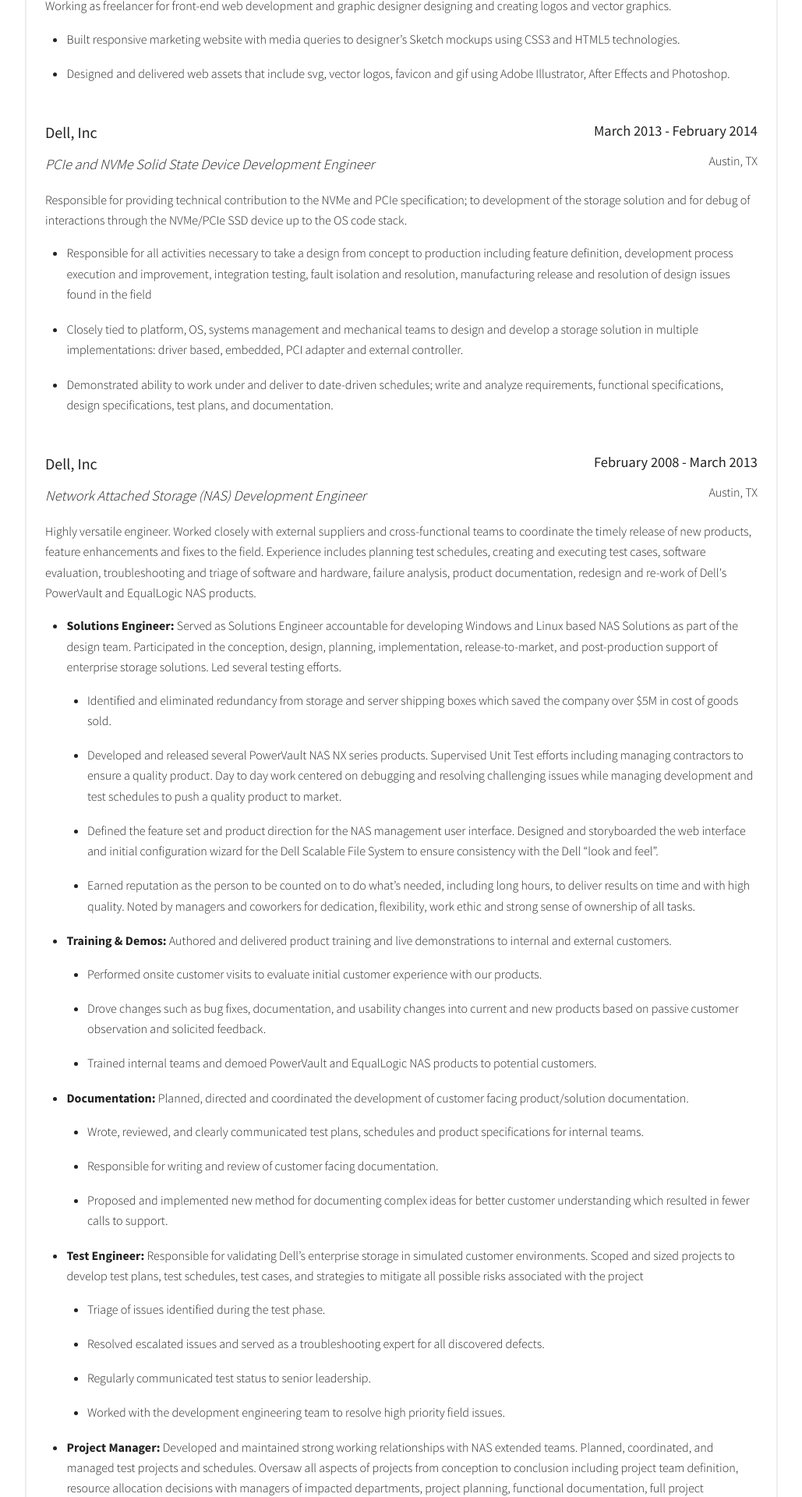
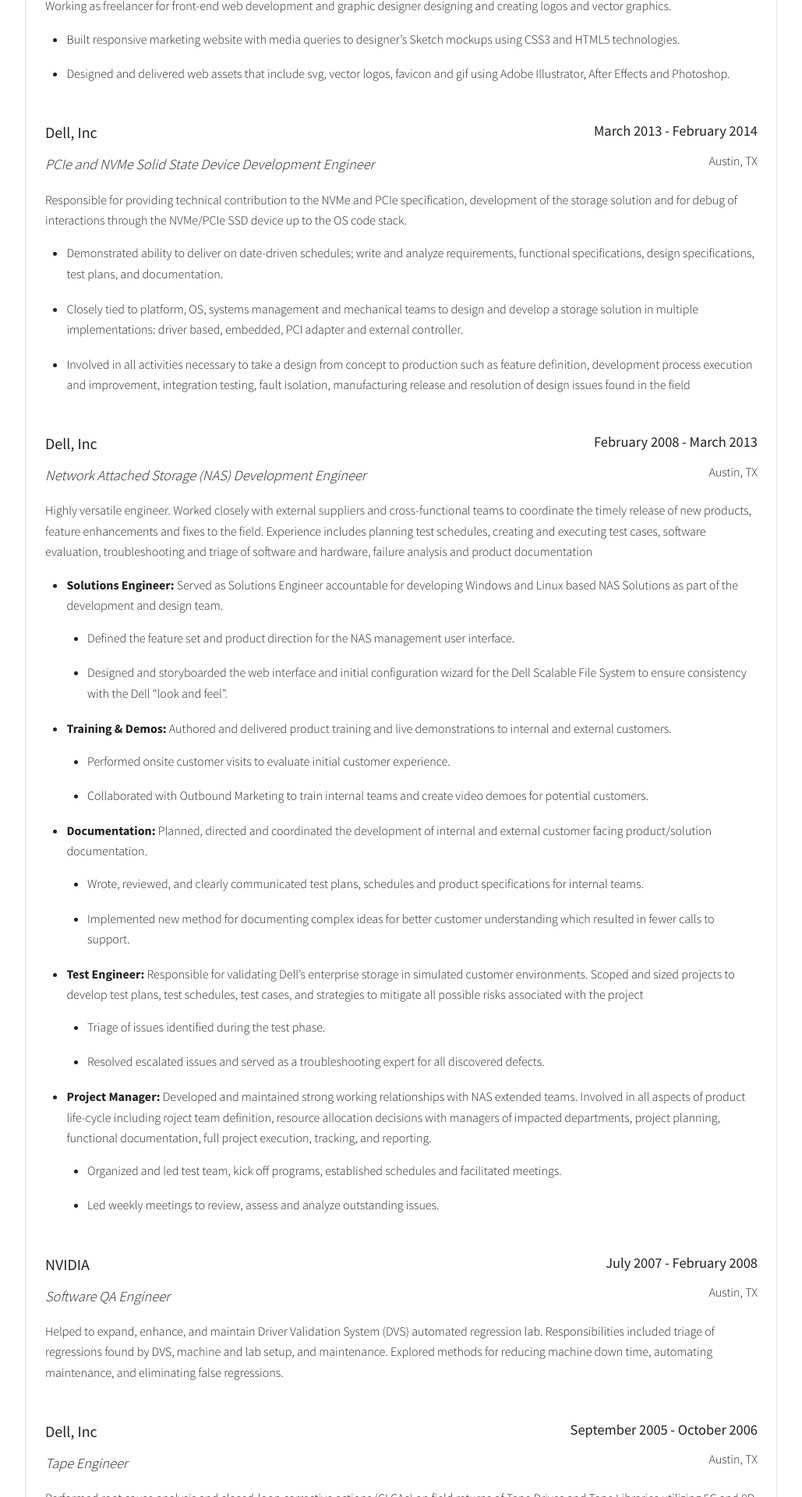
Before and after one commit to vlhernandez/vlhernandez, a Jekyll site: the page built from resume.html, in a window 1280 px wide. Shown: the part 1737-3657 px from the top of the page at 78% size, without its empty margins (125-1154 px from the left). Built offline with Jekyll 4.4.1, drawn with Linux system fonts in a browser that asks for light colours; some web fonts are replaced; some of the changed text lies outside the part shown.

Commit message:
resume updated

```diff
--- a/css/my_main.css
+++ b/css/my_main.css
@@ -402,9 +402,9 @@
     font-size: 1.15em;
   }
 
-
   .company,
-  .education h5 {
+  .education h5,
+  .service h5{
     margin: 0 0 .25em 0;
     font-weight: 400;
   }
@@ -415,12 +415,12 @@
     font-size: 1.15em;
   }
 
-  .education p {
-    margin: 0;
+  .emphasis {
+    font-weight: 400;
   }
 
-  .emphasis {
-    font-weight: 400;
+  .education-item {
+    margin-bottom: 5%;
   }
 
   .edu-excerpt {
--- a/resume.html
+++ b/resume.html
@@ -121,14 +121,14 @@
             </div>
         </div> <!-- job-header -->
         <div class="job-excerpt">
-          <p>Responsible for providing technical contribution to the NVMe and PCIe specification; to development of the storage solution and for debug of interactions through the NVMe/PCIe SSD device up to the OS code stack.
+          <p>Responsible for providing technical contribution to the NVMe and PCIe specification, development of the storage solution and for debug of interactions through the NVMe/PCIe SSD device up to the OS code stack.
           </p>
         </div>
         <div class="job-description">
           <ul>
-            <li>Responsible for all activities necessary to take a design from concept to production including feature definition, development process execution and improvement, integration testing, fault isolation and resolution, manufacturing release and resolution of design issues found in the field</li>
+            <li>Demonstrated ability to deliver on date-driven schedules; write and analyze requirements, functional specifications, design specifications, test plans, and documentation.</li>
             <li>Closely tied to platform, OS, systems management and mechanical teams to design and develop a storage solution in multiple implementations: driver based, embedded, PCI adapter and external controller.</li>
-            <li>Demonstrated ability to work under and deliver to date-driven schedules; write and analyze requirements, functional specifications, design specifications, test plans, and documentation.</li>
+            <li>Involved in all activities necessary to take a design from concept to production such as feature definition, development process execution and improvement, integration testing, fault isolation, manufacturing release and resolution of design issues found in the field</li>
           </ul>
         </div>
     </div>
@@ -145,32 +145,28 @@
             </div>
         </div> <!-- job-header -->
         <div class="job-excerpt">
-          <p>Highly versatile engineer. Worked closely with external suppliers and cross-functional teams to coordinate the timely release of new products, feature enhancements and fixes to the field. Experience includes planning test schedules, creating and executing test cases, software evaluation, troubleshooting and triage of software and hardware, failure analysis, product documentation, redesign and re-work of Dell's PowerVault and EqualLogic NAS products.</p>
+          <p>Highly versatile engineer. Worked closely with external suppliers and cross-functional teams to coordinate the timely release of new products, feature enhancements and fixes to the field. Experience includes planning test schedules, creating and executing test cases, software evaluation, troubleshooting and triage of software and hardware, failure analysis and product documentation</p>
         </div>
         <div class="job-description">
           <ul>
-            <li><b>Solutions Engineer:</b> Served as Solutions Engineer accountable for developing Windows and Linux based NAS Solutions as part of the design team. Participated in the conception, design, planning, implementation, release-to-market, and post-production support of enterprise storage solutions. Led several testing efforts.
+            <li><b>Solutions Engineer:</b> Served as Solutions Engineer accountable for developing Windows and Linux based NAS Solutions as part of the development and design team.
               <ul>
-                <li>Identified and eliminated redundancy from storage and server shipping boxes which saved the company over $5M in cost of goods sold.</li>
-                <li>Developed and released several PowerVault NAS NX series products. Supervised Unit Test efforts including managing contractors to ensure a quality product. Day to day work centered on debugging and resolving challenging issues while managing development and test schedules to push a quality product to market.</li>
-                <li>Defined the feature set and product direction for the NAS management user interface. Designed and storyboarded the web interface and initial configuration wizard for the Dell Scalable File System to ensure consistency with the Dell “look and feel”.</li>
-                <li>Earned reputation as the person to be counted on to do what’s needed, including long hours, to deliver results on time and with high quality. Noted by managers and coworkers for dedication, flexibility, work ethic and strong sense of ownership of all tasks.</li>
+                <li>Defined the feature set and product direction for the NAS management user interface.</li>
+                <li>Designed and storyboarded the web interface and initial configuration wizard for the Dell Scalable File System to ensure consistency with the Dell “look and feel”.</li>
               </ul>
             </li>
 
-            <li><b>Training & Demos:</b> Authored and delivered product training and live demonstrations to internal and external customers.
+            <li><b>Training &amp; Demos:</b> Authored and delivered product training and live demonstrations to internal and external customers.
               <ul>
-                <li>Performed onsite customer visits to evaluate initial customer experience with our products.</li>
-                <li>Drove changes such as bug fixes, documentation, and usability changes into current and new products based on passive customer observation and solicited feedback.</li>
-                <li>Trained internal teams and demoed PowerVault and EqualLogic NAS products to potential customers.</li>
+                <li>Performed onsite customer visits to evaluate initial customer experience.</li>
+                <li>Collaborated with Outbound Marketing to train internal teams and create video demoes for potential customers.</li>
               </ul>
             </li>
 
-            <li><b>Documentation:</b> Planned, directed and coordinated the development of customer facing product/solution documentation.
+            <li><b>Documentation:</b> Planned, directed and coordinated the development of internal and external customer facing product/solution documentation.
               <ul>
                 <li>Wrote, reviewed, and clearly communicated test plans, schedules and product specifications for internal teams.</li>
-                <li>Responsible for writing and review of customer facing documentation.</li>
-                <li>Proposed and implemented new method for documenting complex ideas for better customer understanding which resulted in fewer calls to support.</li>
+                <li>Implemented new method for documenting complex ideas for better customer understanding which resulted in fewer calls to support.</li>
               </ul>
             </li>
 
@@ -178,16 +174,13 @@
               <ul>
                 <li>Triage of issues identified during the test phase.</li>
                 <li>Resolved escalated issues and served as a troubleshooting expert for all discovered defects.</li>
-                <li>Regularly communicated test status to senior leadership.</li>
-                <li>Worked with the development engineering team to resolve high priority field issues.</li>
               </ul>
             </li>
 
-            <li><b>Project Manager:</b> Developed and maintained strong working relationships with NAS extended teams. Planned, coordinated, and managed test projects and schedules. Oversaw all aspects of projects from conception to conclusion including project team definition, resource allocation decisions with managers of impacted departments, project planning, functional documentation, full project execution, tracking, and reporting.
+            <li><b>Project Manager:</b> Developed and maintained strong working relationships with NAS extended teams. Involved in all aspects of product life-cycle including roject team definition, resource allocation decisions with managers of impacted departments, project planning, functional documentation, full project execution, tracking, and reporting.
               <ul>
                 <li>Organized and led test team, kick off programs, established schedules and facilitated meetings.</li>
                 <li>Led weekly meetings to review, assess and analyze outstanding issues.</li>
-                <li>Increased productivity by driving execution of projects to meet mini-milestones.</li>
               </ul>
             </li>
 
@@ -207,7 +200,7 @@
             </div>
         </div> <!-- job-header -->
         <div class="job-excerpt">
-          <p>Helped to expand, enhance, and maintain Driver Validation System (DVS) automated regression lab.  Responsibilities included triage of regressions found by DVS, machine and lab setup and maintenance. Explored methods for reducing machine down time, automating maintenance, and eliminating false regressions.</p>
+          <p>Helped to expand, enhance, and maintain Driver Validation System (DVS) automated regression lab.  Responsibilities included triage of regressions found by DVS, machine and lab setup, and maintenance. Explored methods for reducing machine down time, automating maintenance, and eliminating false regressions.</p>
         </div>
     </div>
 
@@ -225,19 +218,6 @@
         <div class="job-excerpt">
           <p>Performed root cause analysis and closed-loop corrective actions (CLCAs) on field returns of Tape Drives and Tape Libraries utilizing 5C and 8D methods. Developed unit test level plans and worked with other test organizations to identify test gaps and resolve test escapes. Worked with multiple vendors to drive continuous improvements which reduced expenses to warranty reserves. </p>
         </div>
-        <div class="job-description">
-          <ul>
-            <li>Tested and sustained Tape products through product end of life. Worked closely with external suppliers to develop test plans, communicate results, and perform failure analysis. Documented test procedures for internal and external test teams throughout the Tape product life cycle.
-            </li>
-            <li>Coordinated and created training videos aimed at retraining worldwide tech support teams to address issues discovered in customer call logs; efforts reduced hardware dispatch numbers and warranty costs.
-            </li>
-            <li>Led engineering task force to investigate poor tape drive quality. Resolved factory stop ship by troubleshooting recurring customer drive returns, traced problem to vendor commodity, drove
-              issue to root cause, and facilitated correction. Nominated by peers and awarded Dell On the Spot Award.
-</li>
-            <li> Prompted vendors to implement changes reducing the number of soft calls into Dell’s Technical Support Team through a submission to T10 organization which updates the SCSI Streams Commands SSC-3 Automation/Drive Interface specification.
-            </li>
-          </ul>
-        </div>
     </div>
 
     <div class="job">
@@ -252,41 +232,46 @@
             </div>
         </div> <!-- job-header -->
         <div class="job-excerpt">
-          <p>Focused on strategic development and planning for the Enterprise Network Attached Storage (NAS) products, solving complex technical problems, and helping to improve the planning and execution of the NAS product line. Led engineering discussions with Microsoft on implementation details to build a superior, integrated out-of-the-box user experience. Responsible for all aspects of the program including schedule, engineering functional plans detailing the development of firmware and management interfaces, issue management and resolution, training, and factory integration.
-          </p>
-        </div>
-        <div class="job-description">
-          <ul>
-            <li>Consistently met project deadlines—carried bulk of responsibility for creating an operating system image using PowerQuest software to meet new requirements set forth by Microsoft. Anticipated the potential for system virus infection while in the factory and integrated a virus patch which resulted in early release (by 1 month) of the image. Nominated by peers and awarded Dell On the Spot Award.
-            </li>
-            <li>Planned and executed comprehensive plan for moving sustaining activities to India. Sought input from multiple teams to ensure sound transitional strategies and uninterrupted internal/external customer support. Proven ability to develop and execute on an aggressive development schedule while creating training documentation, organizing existing data, leading weekly interlock meetings and training new team to take ownership of the programs.
-            </li>
-            <li>Communicated test results, analysis, and unresolved problems to senior management and documented issues and workarounds for internal and external customers.
-            </li>
-          </ul>
+          <p>Responsible for all aspects of the program including schedule, engineering functional plans detailing the development of firmware and management interfaces, issue management and resolution, training, and factory integration. Led engineering discussions with Microsoft on implementation details to build a superior, integrated out-of-the-box user experience.</p>
         </div>
     </div>
-
   </section>
 
   <section class="education">
     <h4>Education &amp; Training</h4>
+
+    <div class="education-item">
+      <div class="right-col">
+        <p class="job-dates">May 2001</p>
+      </div>
+      <div class="left-col">
         <h5>The University of Texas at El Paso</h5>
-    <p>Bachelor of Science, Electrical Engineering</p>
-    <p>May 2001</p>
-    <br />
+        <p class="job-title">Bachelor of Science, Electrical Engineering</p>
+      </div>
+    </div>
 
+    <div class="education-item">
+      <div class="right-col">
+        <p class="job-dates">January 2014 - September 2015</p>
+      </div>
+      <div class="left-col">
         <h5>Texas State University</h5>
-    <p>Communication Design</p>
-    <p>January 2014 - September 2015</p>
+        <p class="job-title">Communication Design</p>
+      </div>
       <div class="edu-excerpt">
         <p>Focused on building a solid design vocabulary. Completed five semesters with classes in Art History, Drawing, Digital Imaging, Photography, Watercolor, Typography, 2D Design, 3D Design, Sculpture and Conceptual Strategies.
         </p>
       </div>
-    <br />
+    </div>
+
+    <div class="education-item">
+      <div class="right-col">
+        <p class="job-dates">October 2015 - March 2016</p>
+      </div>
+      <div class="left-col">
         <h5>Hack Reactor (formerly MakerSquare)</h5>
-    <p>Advanced Software Engineering Immersive</p>
-    <p>October 2015 - March 2016</p>
+        <p class="job-title">Advanced Software Engineering Immersive</p>
+      </div>
       <div class="edu-excerpt">
         <p>MakerSquare teaches a JavaScript focused curriculum covering data structures, algorithms, and how to build powerful web applications using modern languages, databases, libraries, and JavaScript frameworks.</p>
         <ul>
@@ -297,12 +282,13 @@
           <li>Server side technologies including Node.js and Express</li>
         </ul>
       </div>
+    </div>
   </section>
 
   <section class="service">
     <h4>Community Service</h4>
     <h5>Changing Expectations</h5>
-    <p>Volunteer, In class TA</p>
+    <p class="job-title">Volunteer, In class TA</p>
     <div class="service-excerpt">
       <p> Summer Coding Camp teaching CS Fundamentals utilizing Wonder Workshop Dash Robots and Code.org for Low Income, Under-served K-12 Students.</p>
     </div>
```
Lines whose indentation alone changed are shown as unchanged.
